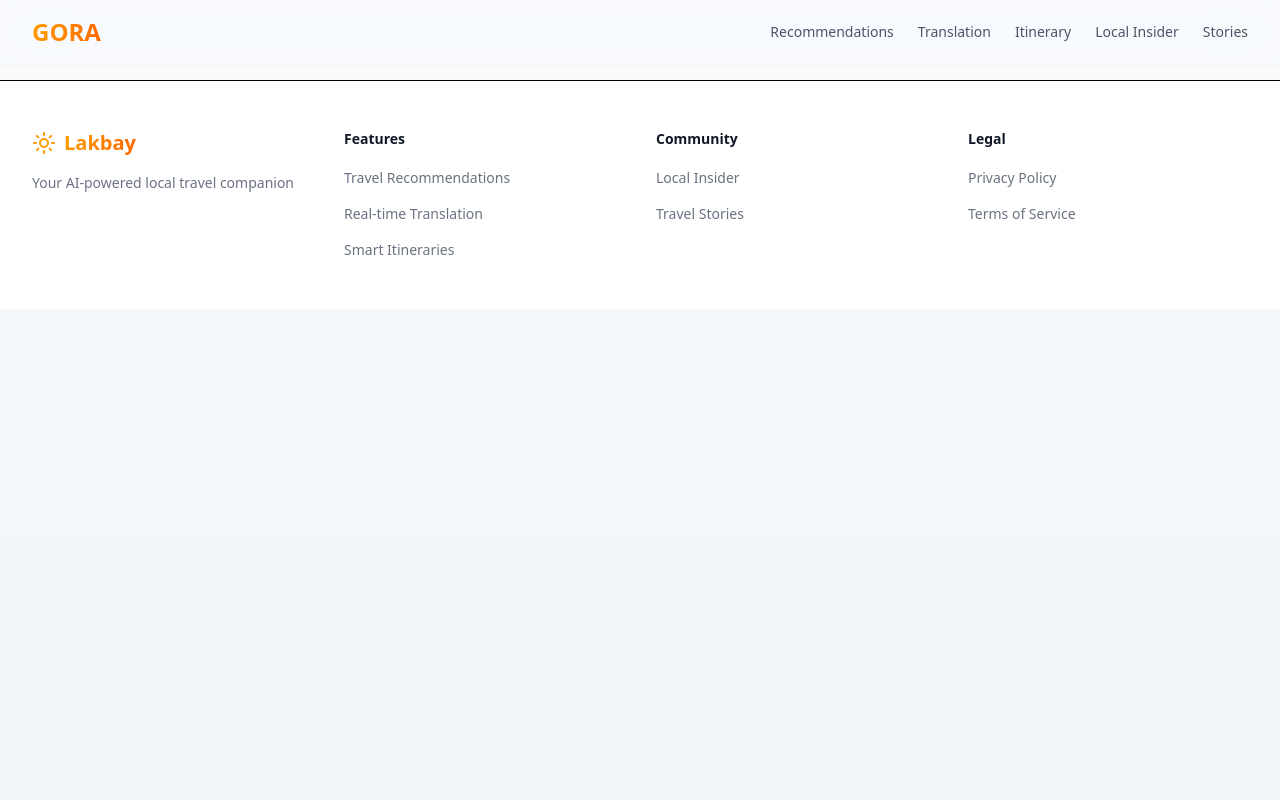
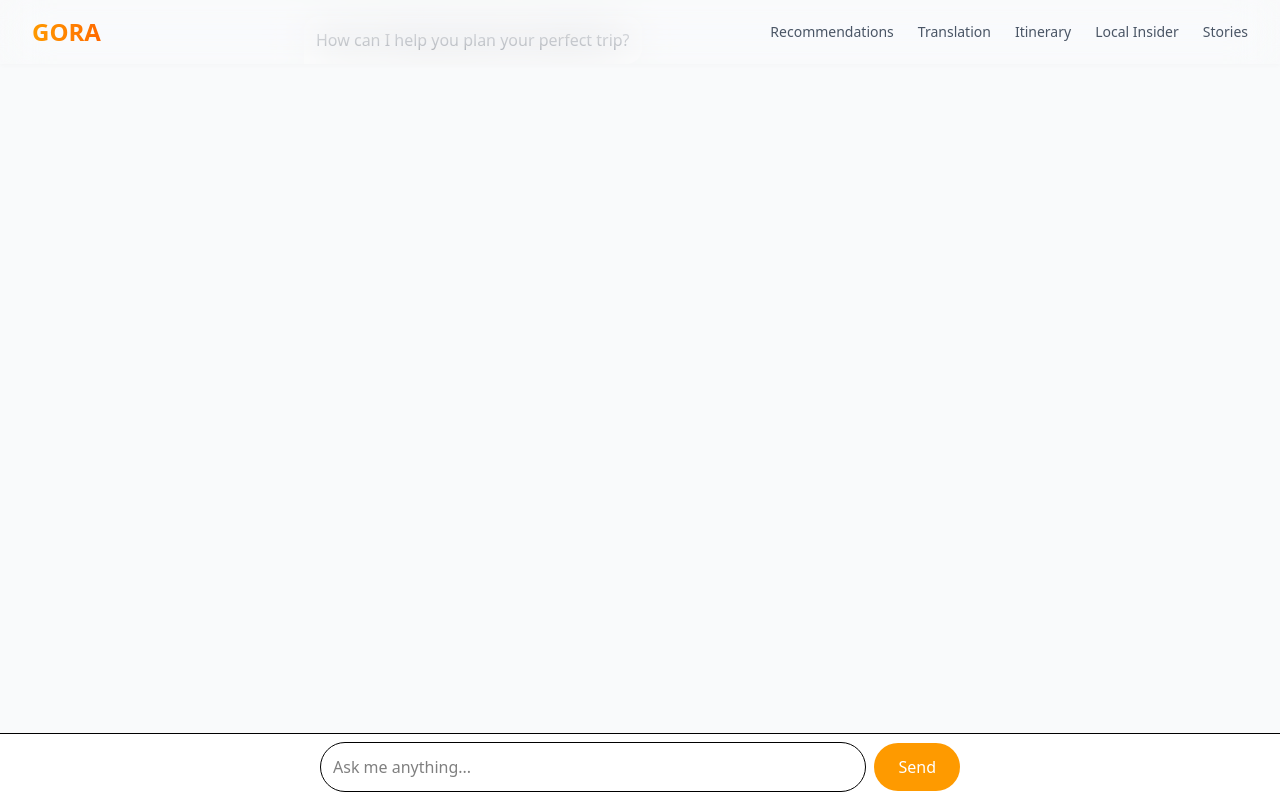
Before and after one commit to generyand/lakbay, a React (Vite) app: page /chat in a window 1280 px wide. Shown: the top 800 px of the page. Built offline with nearby package versions, Linux system fonts and the light colour scheme.

Commit message:
initialized chage page but it needs some work

```diff
--- a/src/App.jsx
+++ b/src/App.jsx
@@ -9,6 +9,7 @@
 import LocalInsider from './pages/LocalInsider';
 import Stories from './pages/Stories';
 import Landing from './pages/Landing';
+import Chat from './pages/Chat';
 
 function App() {
   return (
@@ -24,6 +25,7 @@
             <Route path="/itinerary" element={<Itinerary />} />
             <Route path="/local-insider" element={<LocalInsider />} />
             <Route path="/stories" element={<Stories />} />
+            <Route path="/chat" element={<Chat />} />
           </Routes>
         </main>
         <Footer />
--- /dev/null
+++ b/src/pages/Chat.jsx
@@ -0,0 +1,145 @@
+import { useState, useRef, useEffect } from 'react';
+
+const Chat = () => {
+  const [messages, setMessages] = useState([
+    // Initialize with AI's greeting message
+    { type: 'text', content: 'How can I help you plan your perfect trip?', isUser: false }
+  ]);
+  const [inputMessage, setInputMessage] = useState('');
+  const messagesEndRef = useRef(null);
+
+  const scrollToBottom = () => {
+    messagesEndRef.current?.scrollIntoView({ behavior: "smooth" });
+  };
+
+  useEffect(() => {
+    scrollToBottom();
+  }, [messages]);
+
+  // Message types can be: 'text', 'trip'
+  const TripCard = ({ trip }) => (
+    <div className="bg-white rounded-xl shadow-md overflow-hidden w-full">
+      <img
+        src={trip.image}
+        alt={trip.title}
+        className="w-full h-48 object-cover"
+      />
+      <div className="p-4">
+        <h3 className="font-bold text-lg">{trip.title}</h3>
+        {trip.hotel && (
+          <p className="text-sm">
+            <span className="font-semibold">Hotel: </span>
+            <a href={trip.hotelLink} className="text-amber-500 hover:underline">
+              {trip.hotel}
+            </a>
+          </p>
+        )}
+        {trip.description && (
+          <p className="text-sm mt-2 text-gray-600">{trip.description}</p>
+        )}
+        {trip.activities && (
+          <p className="text-sm mt-2 text-gray-600">
+            <span className="font-semibold">Activities: </span>
+            {trip.activities}
+          </p>
+        )}
+        <button
+          className="mt-4 w-full bg-amber-500 text-white py-2 px-4 rounded-lg hover:bg-amber-600 transition-colors"
+        >
+          Open
+        </button>
+      </div>
+    </div>
+  );
+
+  const MessageBubble = ({ message, isUser }) => (
+    <div className={`flex ${isUser ? 'justify-end' : 'justify-start'} mb-4`}>
+      <div
+        className={`${
+          isUser
+            ? 'bg-amber-500 text-white rounded-2xl rounded-br-none max-w-[80%]'
+            : 'bg-white text-gray-800 rounded-2xl rounded-bl-none max-w-[80%]'
+        } ${message.type === 'trip' ? 'w-full max-w-sm' : ''}`}
+      >
+        <div className={`${message.type === 'text' ? 'p-3' : ''}`}>
+          {message.type === 'text' && <p>{message.content}</p>}
+          {message.type === 'trip' && <TripCard trip={message.content} />}
+        </div>
+      </div>
+    </div>
+  );
+
+  const handleSubmit = (e) => {
+    e.preventDefault();
+    if (!inputMessage.trim()) return;
+
+    // Add user message
+    setMessages([...messages, { type: 'text', content: inputMessage, isUser: true }]);
+    setInputMessage('');
+
+    // Simulate AI response
+    setTimeout(() => {
+      if (inputMessage.toLowerCase().includes('boracay')) {
+        setMessages(prev => [...prev, {
+          type: 'trip',
+          content: {
+            title: '2-Day Boracay Beach Getaway',
+            image: '/path/to/boracay-image.jpg',
+            hotel: 'Gracias Inn Boracay',
+            hotelLink: '#',
+            description: 'This cozy spot is perfect for you with a solid rating of 8.4 and a great location to soak up the sun and enjoy the beach vibes.',
+            activities: 'Get ready for some thrilling water adventures! You\'ll be flying high with a parasailing experience that offers breathtaking views of Boracay\'s coastline.'
+          },
+          isUser: false
+        }]);
+      } else {
+        setMessages(prev => [...prev, {
+          type: 'text',
+          content: 'How can I help you plan your perfect trip?',
+          isUser: false
+        }]);
+      }
+    }, 1000);
+  };
+
+  return (
+    <div className="flex flex-col h-screen bg-gray-50">
+      {/* Messages Container */}
+      <div className="flex-1 overflow-y-auto px-4 py-4">
+        <div className="max-w-2xl mx-auto">
+          {messages.map((message, index) => (
+            <MessageBubble
+              key={index}
+              message={message}
+              isUser={message.isUser}
+            />
+          ))}
+          <div ref={messagesEndRef} />
+        </div>
+      </div>
+
+      {/* Input Container */}
+      <div className="border-t bg-white">
+        <div className="max-w-2xl mx-auto px-4 py-2">
+          <form onSubmit={handleSubmit} className="flex gap-2 items-center">
+            <input
+              type="text"
+              value={inputMessage}
+              onChange={(e) => setInputMessage(e.target.value)}
+              placeholder="Ask me anything..."
+              className="flex-1 p-3 border rounded-full focus:outline-none focus:ring-2 focus:ring-amber-500 focus:border-transparent"
+            />
+            <button
+              type="submit"
+              className="bg-amber-500 text-white px-6 py-3 rounded-full hover:bg-amber-600 transition-colors"
+            >
+              Send
+            </button>
+          </form>
+        </div>
+      </div>
+    </div>
+  );
+};
+
+export default Chat;
```
Also changed, not shown: src/pages/Home.jsx (line endings or trailing spaces).
